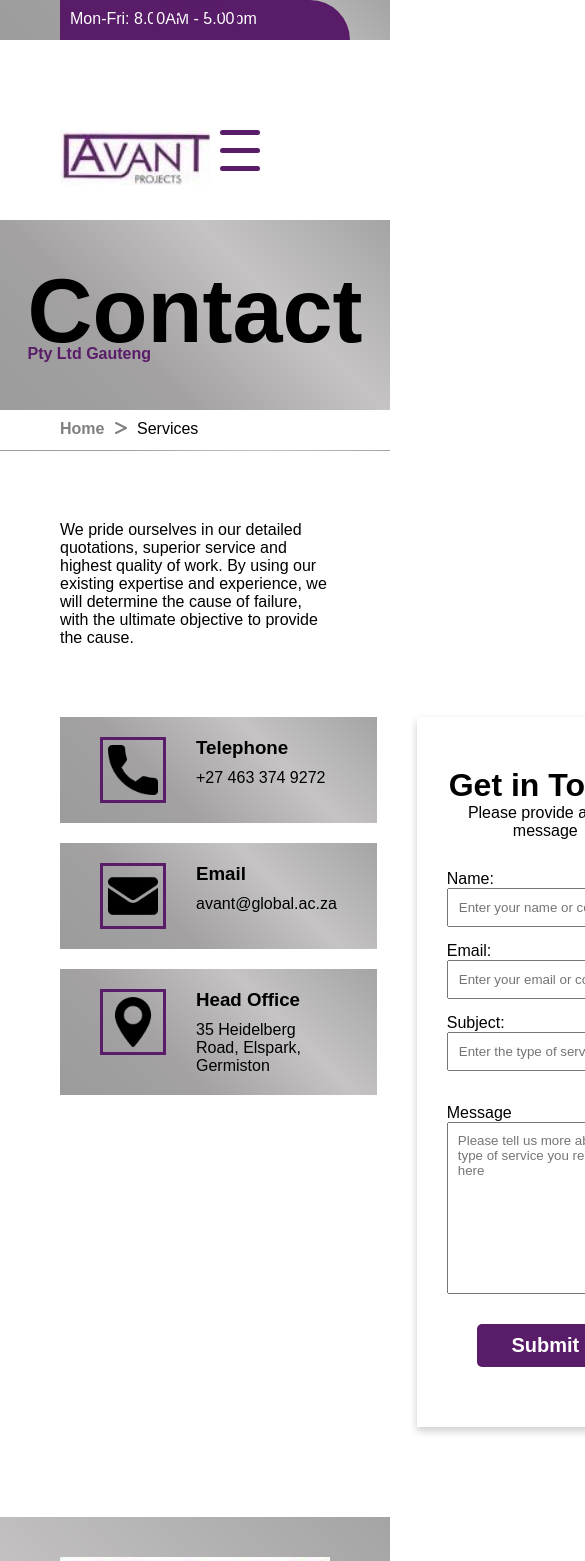
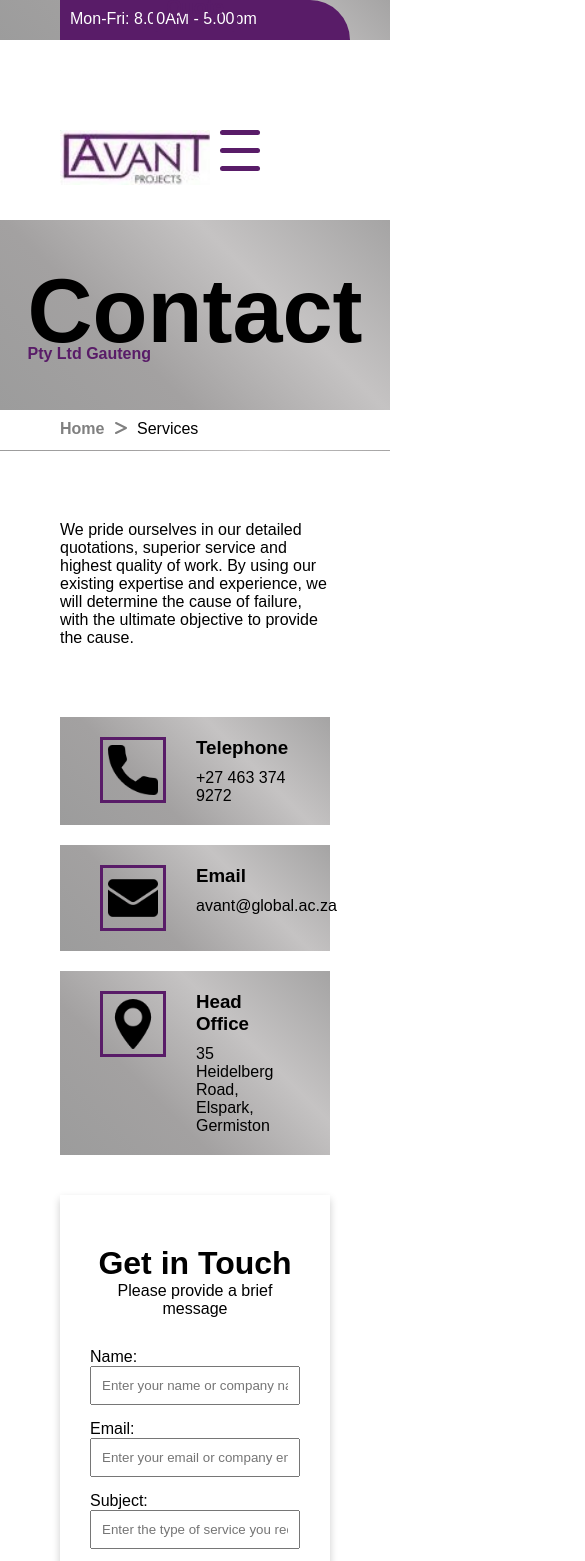
Before and after one commit to DiksonIvySon/Avant-Projects, a React (Vite) app in the folder AvantProjects/: page /contact in a window 390 px wide. Shown: the top 1561 px of the page, 585 px wide, since content can reach past the window. Built offline with nearby package versions, Linux system fonts and the light colour scheme.

Commit message:
Made the contact page to be responsive.

```diff
--- a/AvantProjects/src/pages/contact.css
+++ b/AvantProjects/src/pages/contact.css
@@ -43,7 +43,7 @@
 /* adding an animation to the contact page*/
 
 .quick-email-contact {
-    margin-left: 40px;
+    margin: 0px 0px 0px 40px;
     box-shadow: 0 4px 8px 0 rgba(0, 0, 0, 0.2);
 }
 
@@ -76,3 +76,14 @@
     margin: 30px;
     max-width: 200px;
 }
+
+
+@media (max-width:768px) {
+    .contact-page-contacts {
+        flex-direction: column;
+    }
+
+    .quick-email-contact {
+        margin: 20px 0px;
+    }
+}
```
